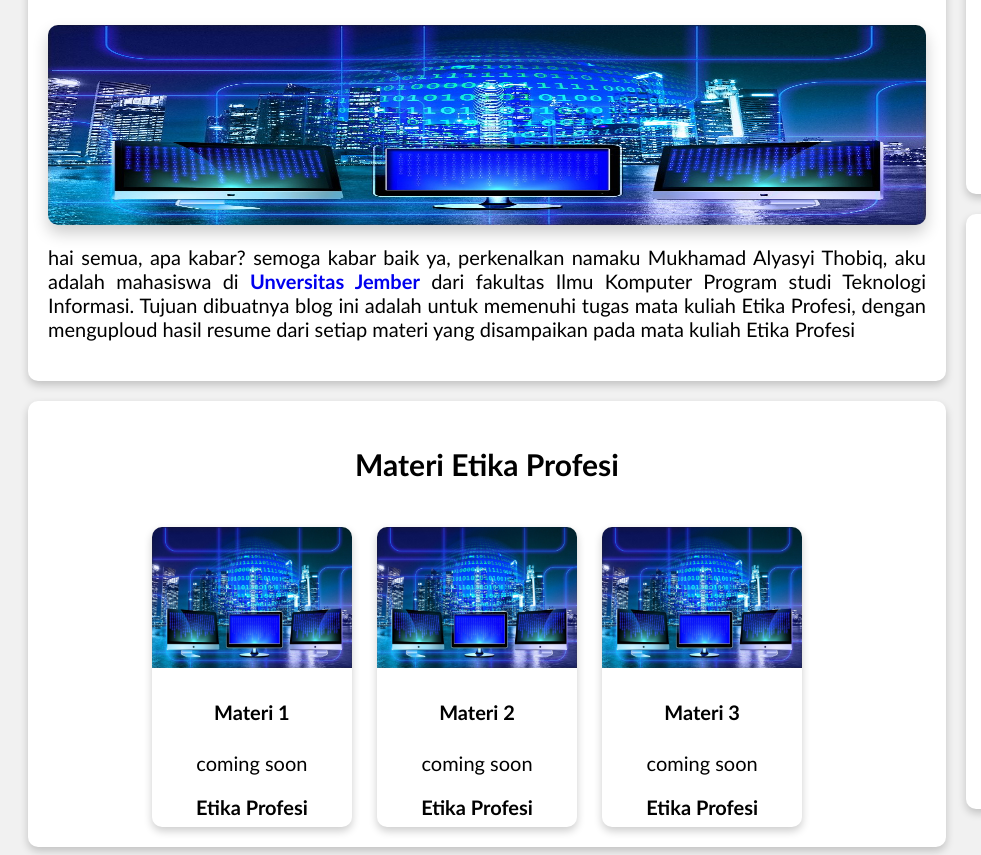
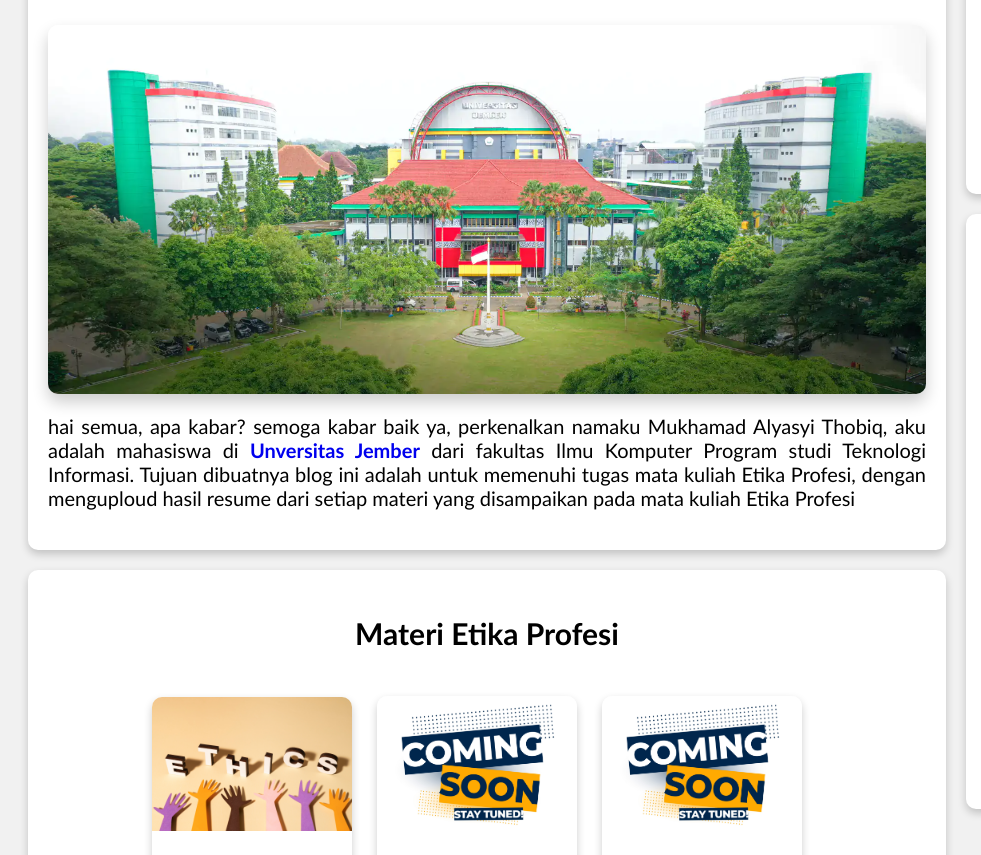
Before and after one commit to Thobiq/thobiq.github.io, a plain HTML site: page index.html in a window 1280 px wide. Shown: the part 457-1312 px from the top of the page, 0-981 px from the left. Drawn offline with Linux system fonts and the light colour scheme.

Commit message:
baru lage

```diff
--- a/index.html
+++ b/index.html
@@ -35,7 +35,7 @@
       <h2>Pendahuluan</h2>
       <h5>Title description, 30 Agustus, 2023</h5>
       <!--<div class="fakeimg" style="height:200px;"></div>-->
-      <img class="gambar" src="aset/materi.jpg" width="100%" height="200px">
+      <img class="gambar" src="aset/ft-unej.png" width="100%" height="">
       <p class="prg">hai semua, apa kabar? semoga kabar baik ya, perkenalkan namaku Mukhamad Alyasyi Thobiq, aku adalah mahasiswa di <b><a href="https://unej.ac.id" style="text-decoration: none;"> Unversitas Jember</a></b>
       dari fakultas Ilmu Komputer Program studi Teknologi Informasi. Tujuan dibuatnya blog ini adalah untuk memenuhi tugas mata kuliah Etika Profesi,
       dengan menguploud hasil resume dari setiap materi yang disampaikan pada mata kuliah Etika Profesi</p>
@@ -46,16 +46,16 @@
       <h2>Materi Etika Profesi</h2>
     <a class="links" href="materi1/materi1.html">
       <div class="cards">
-      <img class="img-in" src="aset/materi.jpg" alt="Avatar" style="width:100%">
+      <img class="img-in" src="aset/etika-thumb.jpg" alt="Avatar" style="width:100%">
       <div class="container">
         <h4><b>Materi 1</b></h4>
-        <p>coming soon</p>
-        <b><p>Etika Profesi</p></b>
+        <p>28 Agustus 2023</p>
+        <b><p>Etika</p></b>
       </div>
     </a>
     </div>
     <div class="cards">
-      <img class="img-in" src="aset/materi.jpg" alt="Avatar" style="width:100%">
+      <img class="img-in" src="aset/csoon.jpg" alt="Avatar" style="width:100%">
       <div class="container">
         <h4><b>Materi 2</b></h4>
         <p>coming soon</p>
@@ -63,7 +63,7 @@
       </div>
     </div>
     <div class="cards">
-      <img class="img-in" src="aset/materi.jpg" alt="Avatar" style="width:100%">
+      <img class="img-in" src="aset/csoon.jpg" alt="Avatar" style="width:100%">
       <div class="container">
         <h4><b>Materi 3</b></h4>
         <p>coming soon</p>
```
